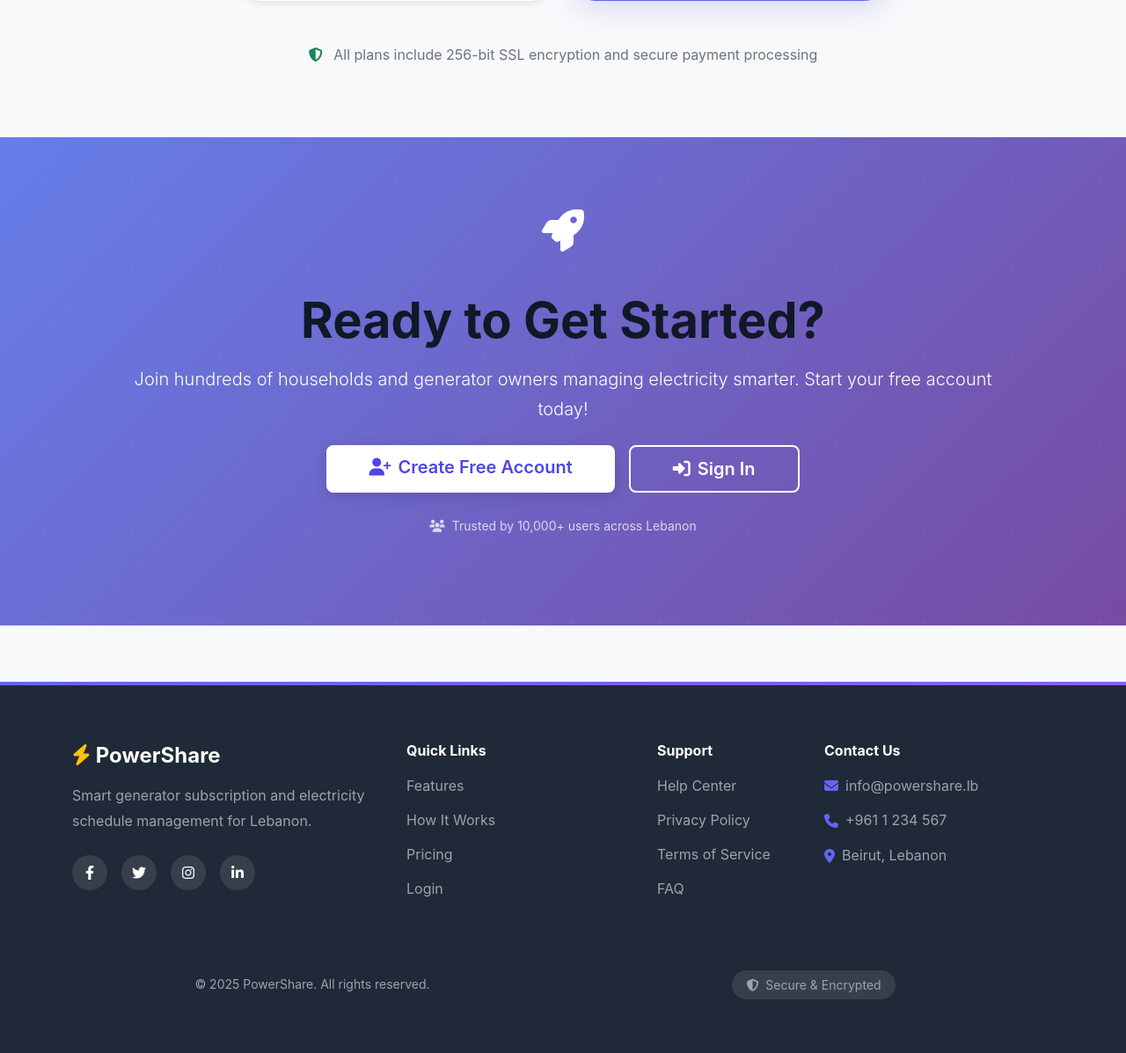
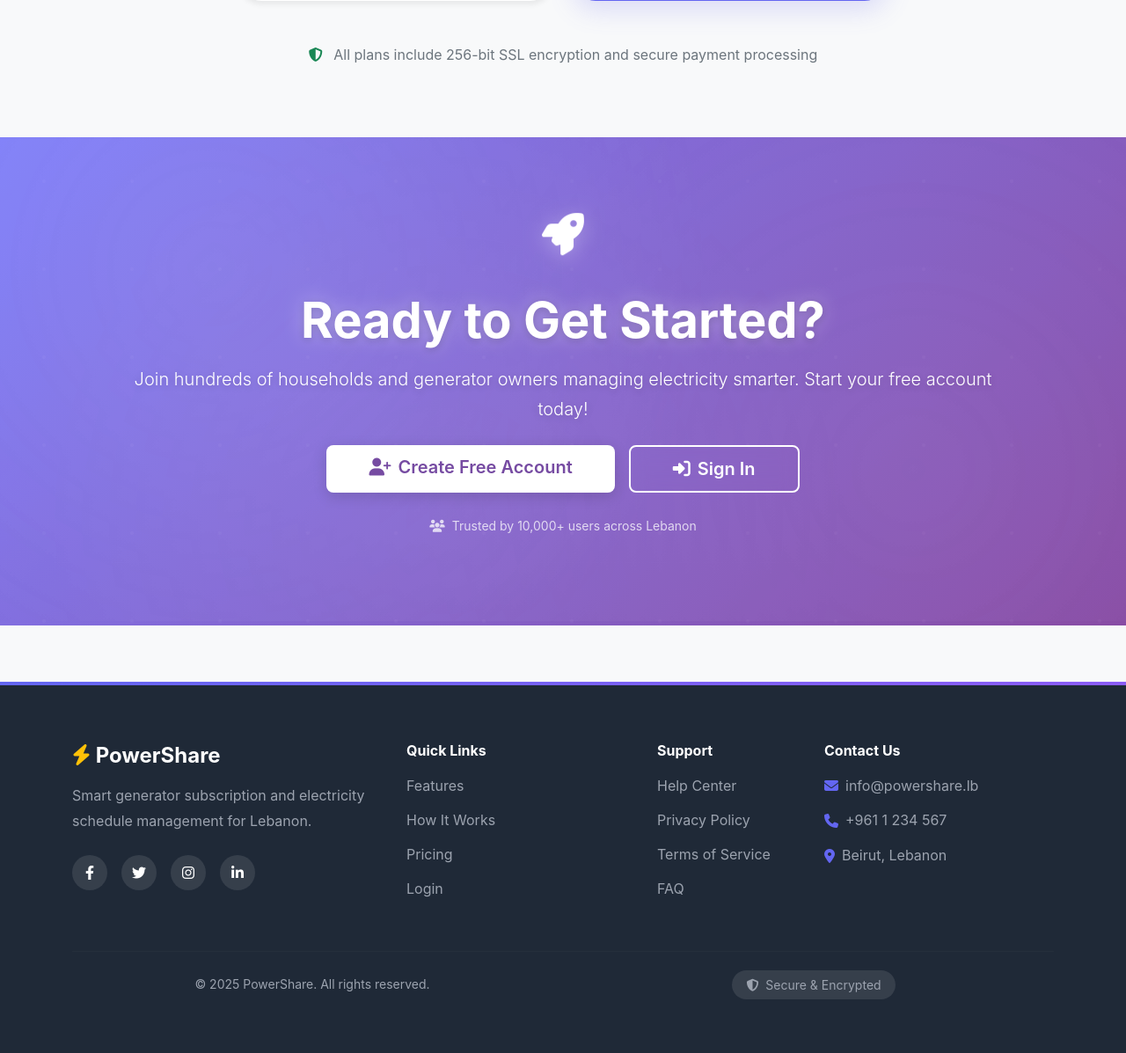
Before and after one commit to hamdanyasser/webprog, a Node server app: page / in a window 1280 px wide. Shown: the part 4416-5613 px from the top of the page at 88% size. Run offline with Node 20, Linux system fonts and the light colour scheme; some libraries are stand-ins or nearby versions.

Commit message:
feat: Enhance CTA section with white text and premium animations
- Set heading and text to explicit white color for better contrast
- Add smooth fade-in-scale animations with staggered delays
- Implement subtle glow effect on "Ready to Get Started?" heading
- Add floating particle overlays and gradient shift animation
- Enhance rocket icon with floating rotation animation
- Add ripple effect and glassmorphism to buttons
- Improve hover effects with lift, scale, and enhanced shadows

```diff
--- a/PowerShare/PL/public/css/style.css
+++ b/PowerShare/PL/public/css/style.css
@@ -1357,6 +1357,16 @@ html {
     width: 100%;
     height: 100%;
     background: linear-gradient(135deg, #667eea 0%, #764ba2 100%);
+    animation: gradientShift 15s ease infinite;
+}
+
+@keyframes gradientShift {
+    0%, 100% {
+        filter: hue-rotate(0deg) brightness(1);
+    }
+    50% {
+        filter: hue-rotate(10deg) brightness(1.05);
+    }
 }
 
 .cta-overlay {
@@ -1369,24 +1379,154 @@ html {
     opacity: 0.3;
 }
 
+.cta-particles {
+    position: absolute;
+    top: 0;
+    left: 0;
+    width: 100%;
+    height: 100%;
+    background-image:
+        radial-gradient(circle at 20% 30%, rgba(255, 255, 255, 0.1) 0%, transparent 50%),
+        radial-gradient(circle at 80% 70%, rgba(255, 255, 255, 0.08) 0%, transparent 50%),
+        radial-gradient(circle at 40% 80%, rgba(255, 255, 255, 0.06) 0%, transparent 50%);
+    animation: particlesFloat 20s ease-in-out infinite;
+}
+
+@keyframes particlesFloat {
+    0%, 100% {
+        opacity: 0.5;
+        transform: translateY(0) scale(1);
+    }
+    50% {
+        opacity: 0.8;
+        transform: translateY(-20px) scale(1.05);
+    }
+}
+
 .cta-content {
     position: relative;
     z-index: 2;
 }
 
-.cta-icon {
-    animation: bounce 2s infinite;
-}
-
-@keyframes bounce {
+/* Heading with glow effect */
+.cta-heading-animated {
+    color: #ffffff !important;
+    text-shadow: 0 0 20px rgba(255, 255, 255, 0.3), 0 2px 10px rgba(0, 0, 0, 0.2);
+    animation: fadeInScale 0.8s ease-out, subtleGlow 3s ease-in-out infinite;
+}
+
+@keyframes fadeInScale {
+    from {
+        opacity: 0;
+        transform: translateY(20px) scale(0.95);
+    }
+    to {
+        opacity: 1;
+        transform: translateY(0) scale(1);
+    }
+}
+
+@keyframes subtleGlow {
     0%, 100% {
-        transform: translateY(0);
+        text-shadow: 0 0 20px rgba(255, 255, 255, 0.3), 0 2px 10px rgba(0, 0, 0, 0.2);
     }
     50% {
-        transform: translateY(-20px);
-    }
-}
-
+        text-shadow: 0 0 30px rgba(255, 255, 255, 0.5), 0 2px 10px rgba(0, 0, 0, 0.2);
+    }
+}
+
+/* Text animation */
+.cta-text-animated {
+    color: #ffffff !important;
+    text-shadow: 0 2px 8px rgba(0, 0, 0, 0.2);
+    animation: fadeInUp 0.8s ease-out;
+}
+
+/* Buttons animation */
+.cta-buttons-animated {
+    animation: fadeInUp 0.8s ease-out;
+}
+
+/* Trust badge animation */
+.cta-trust-animated {
+    animation: fadeInUp 0.8s ease-out;
+}
+
+/* Rocket icon with enhanced animation */
+.cta-icon-animated {
+    animation: rocketFloat 3s ease-in-out infinite;
+    filter: drop-shadow(0 4px 12px rgba(255, 255, 255, 0.3));
+}
+
+@keyframes rocketFloat {
+    0%, 100% {
+        transform: translateY(0) rotate(-5deg);
+    }
+    25% {
+        transform: translateY(-15px) rotate(0deg);
+    }
+    50% {
+        transform: translateY(-20px) rotate(5deg);
+    }
+    75% {
+        transform: translateY(-15px) rotate(0deg);
+    }
+}
+
+/* Enhanced button styles */
+.cta-btn-primary {
+    background: white !important;
+    color: #764ba2 !important;
+    border: none;
+    font-weight: 600;
+    transition: all 0.4s cubic-bezier(0.4, 0, 0.2, 1);
+    box-shadow: 0 4px 16px rgba(0, 0, 0, 0.15);
+    position: relative;
+    overflow: hidden;
+}
+
+.cta-btn-primary::before {
+    content: '';
+    position: absolute;
+    top: 50%;
+    left: 50%;
+    width: 0;
+    height: 0;
+    border-radius: 50%;
+    background: rgba(102, 126, 234, 0.15);
+    transform: translate(-50%, -50%);
+    transition: width 0.6s, height 0.6s;
+}
+
+.cta-btn-primary:hover::before {
+    width: 300px;
+    height: 300px;
+}
+
+.cta-btn-primary:hover {
+    transform: translateY(-4px) scale(1.05);
+    box-shadow: 0 12px 32px rgba(0, 0, 0, 0.25), 0 0 20px rgba(255, 255, 255, 0.3);
+    color: #764ba2 !important;
+}
+
+.cta-btn-secondary {
+    border: 2px solid rgba(255, 255, 255, 0.9);
+    color: white !important;
+    font-weight: 600;
+    background: rgba(255, 255, 255, 0.05);
+    backdrop-filter: blur(10px);
+    transition: all 0.4s cubic-bezier(0.4, 0, 0.2, 1);
+}
+
+.cta-btn-secondary:hover {
+    background: white !important;
+    color: #764ba2 !important;
+    transform: translateY(-4px) scale(1.05);
+    box-shadow: 0 8px 24px rgba(255, 255, 255, 0.4);
+    border-color: white;
+}
+
+/* Legacy button classes for compatibility */
 .cta-modern .btn-light {
     background: white;
     color: var(--primary-dark);
--- a/PowerShare/PL/views/index.ejs
+++ b/PowerShare/PL/views/index.ejs
@@ -447,27 +447,28 @@
 <section class="cta-modern text-white">
     <div class="cta-background">
         <div class="cta-overlay"></div>
+        <div class="cta-particles"></div>
     </div>
     <div class="container text-center position-relative">
         <div class="cta-content">
             <div class="cta-icon mb-4">
-                <i class="fas fa-rocket fa-3x"></i>
+                <i class="fas fa-rocket fa-3x cta-icon-animated"></i>
             </div>
-            <h2 class="display-4 fw-bold mb-3">Ready to Get Started?</h2>
-            <p class="lead mb-4 px-md-5">
+            <h2 class="display-4 fw-bold mb-3 text-white cta-heading-animated">Ready to Get Started?</h2>
+            <p class="lead mb-4 px-md-5 text-white cta-text-animated" style="animation-delay: 0.2s;">
                 Join hundreds of households and generator owners managing electricity smarter.
                 Start your free account today!
             </p>
-            <div class="d-flex gap-3 justify-content-center flex-wrap">
-                <a href="/register" class="btn btn-light btn-lg px-5">
+            <div class="d-flex gap-3 justify-content-center flex-wrap cta-buttons-animated" style="animation-delay: 0.4s;">
+                <a href="/register" class="btn btn-light btn-lg px-5 cta-btn-primary">
                     <i class="fas fa-user-plus me-2"></i>Create Free Account
                 </a>
-                <a href="/login" class="btn btn-outline-light btn-lg px-5">
+                <a href="/login" class="btn btn-outline-light btn-lg px-5 cta-btn-secondary">
                     <i class="fas fa-sign-in-alt me-2"></i>Sign In
                 </a>
             </div>
-            <div class="cta-trust mt-4">
-                <small class="opacity-75">
+            <div class="cta-trust mt-4 cta-trust-animated" style="animation-delay: 0.6s;">
+                <small class="text-white opacity-75">
                     <i class="fas fa-users me-2"></i>Trusted by 10,000+ users across Lebanon
                 </small>
             </div>
```
